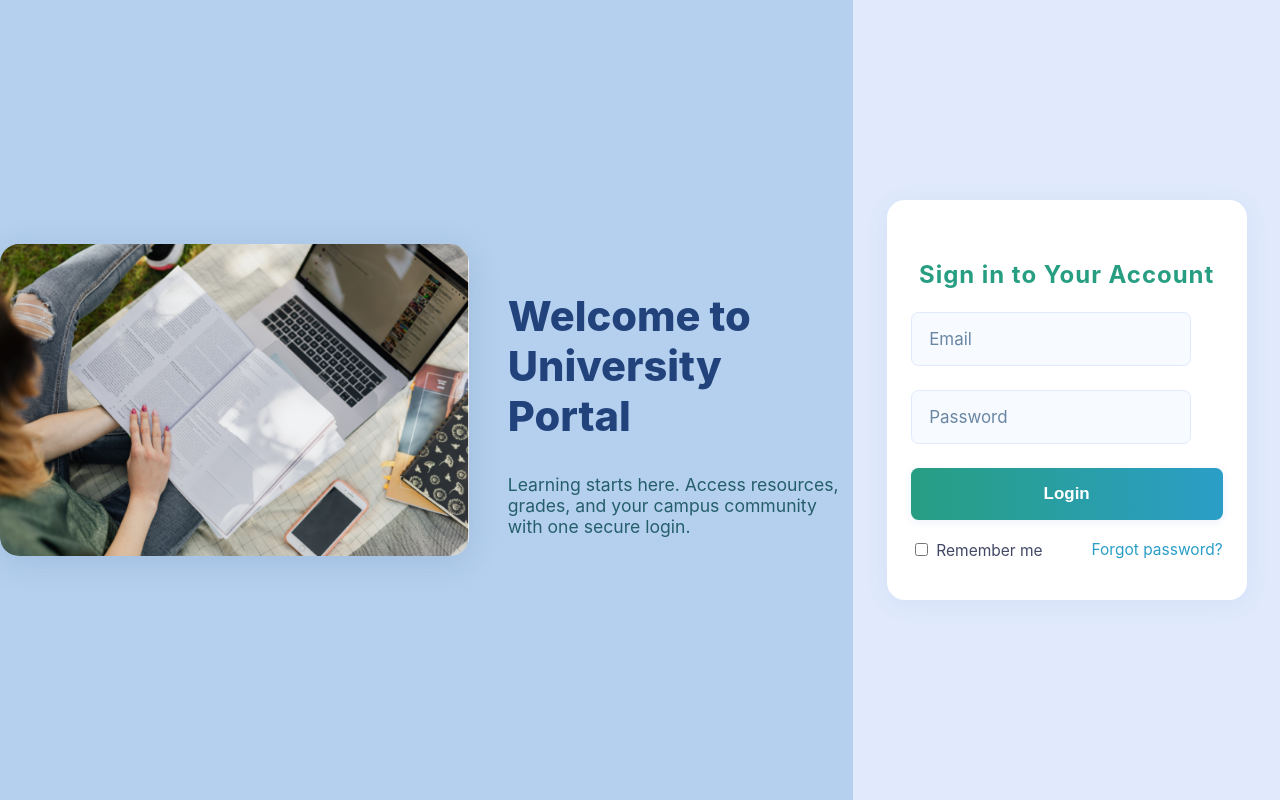
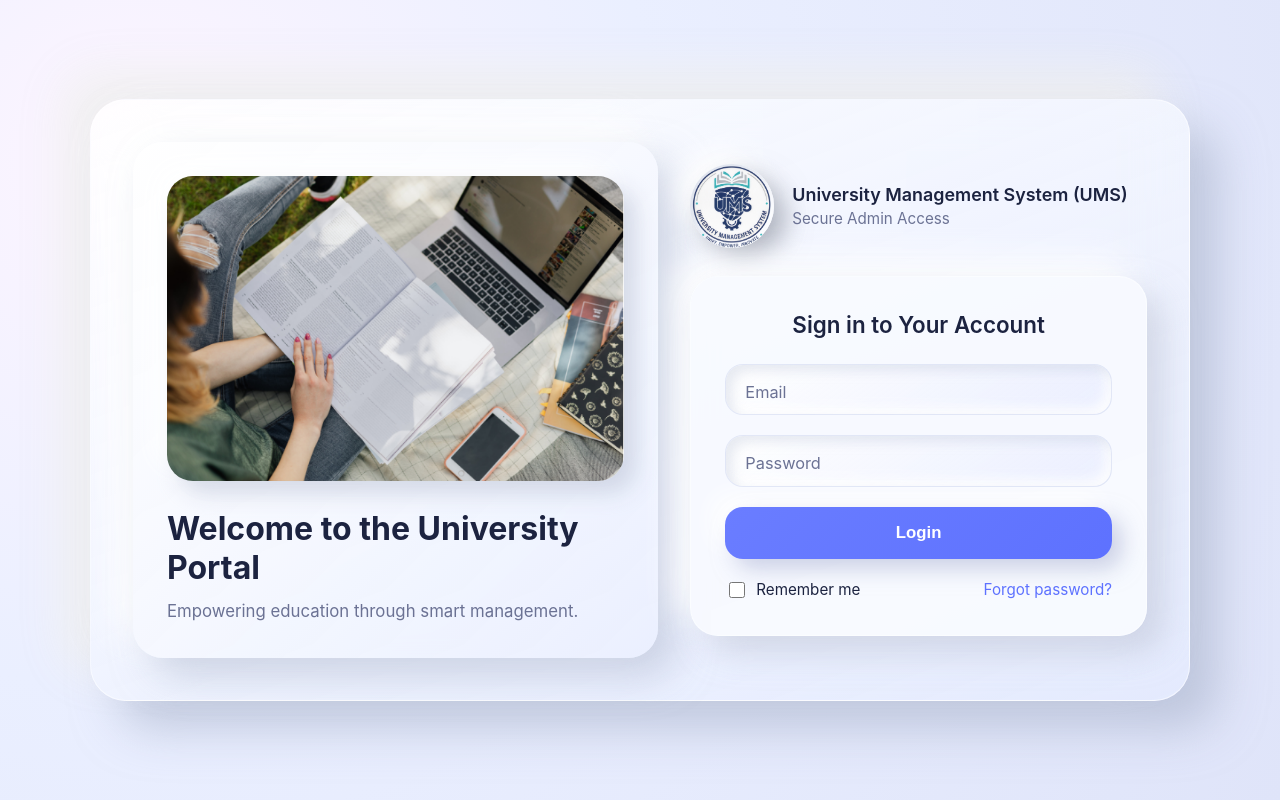
Before and after one commit to OmarH-creator/Agile-Project, a React (Create React App) app in the folder frontend/: page / in a window 1280 px wide. Built offline with nearby package versions, Linux system fonts and the light colour scheme.

Commit message:
updated login view and admin dashboard view

```diff
--- a/frontend/src/pages/Curriculum/Curriculum.css
+++ b/frontend/src/pages/Curriculum/Curriculum.css
@@ -6,7 +6,7 @@
     --neo-text: #1c2340;
     --neo-muted: #6b7294;
     --neo-accent: #6a7dff;
-    --neo-accent-strong: #4e63ff;
+    --neo-accent-strong: rgba(77, 99, 255, 0.9);
 }
 
 .curriculum-shell {
--- a/frontend/src/pages/Login_View/Login.css
+++ b/frontend/src/pages/Login_View/Login.css
@@ -1,179 +1,357 @@
-.login-split-container {
-  display: flex;
-  min-height: 100vh;
+:root {
+    --neo-bg: #e7e9f6;
+    --neo-surface: rgba(248, 250, 255, 0.92);
+    --neo-shadow-dark: rgba(181, 190, 210, 0.75);
+    --neo-shadow-light: rgba(255, 255, 255, 0.95);
+    --neo-text: #1c2340;
+    --neo-muted: #6b7294;
+    --neo-accent: #6a7dff;
+    --neo-accent-strong: #4e63ff;
 }
 
-/* Ilustration Section */
-.login-illustration {
-  flex: 2;
+.login-shell {
+    min-height: 100vh;
     display: flex;
     align-items: center;
     justify-content: center;
-  background: #b5d0ee;
-  padding: 0;
-  min-height: 100vh;
+    padding: 48px 24px;
+    background: radial-gradient(circle at 10% 20%, #fdf5ff 0%, #eaefff 40%, #dfe4f9 100%);
+    font-family: 'Inter', 'Segoe UI', system-ui, -apple-system, BlinkMacSystemFont, sans-serif;
+    color: var(--neo-text);
+    box-sizing: border-box;
 }
-.illustration-image {
-  width: 55%;
-  max-width: 500px;
-  height: auto;
-  display: block;
-  margin-right: 3vw;
-  border-radius: 1.2rem;
-  box-shadow: 0 6px 32px #22427c25;
+
+.login-card {
+    width: min(1100px, 100%);
+    display: grid;
+    grid-template-columns: 1.15fr 1fr;
+    gap: 32px;
+    padding: 42px;
+    border-radius: 36px;
+    background: linear-gradient(160deg, rgba(255, 255, 255, 0.82), rgba(229, 236, 255, 0.68));
+    border: 1px solid rgba(255, 255, 255, 0.55);
+    box-shadow: 28px 28px 46px rgba(166, 175, 200, 0.58), -28px -28px 46px rgba(239, 239, 239, 0.9);
+    backdrop-filter: blur(26px);
 }
-.illustration-text {
-  max-width: 30vw;
-  min-width: 250px;
+
+.login-illustration {
+    display: flex;
+    align-items: center;
+    justify-content: center;
+}
+
+.illustration-surface {
+    width: 100%;
+    height: 100%;
+    padding: 34px;
+    border-radius: 30px;
+    background: linear-gradient(135deg, rgba(255, 255, 255, 0.92), rgba(234, 239, 255, 0.76));
+    box-shadow: 18px 18px 38px rgba(175, 184, 205, 0.55), -18px -18px 36px rgba(255, 255, 255, 0.94);
     display: flex;
     flex-direction: column;
-  align-items: flex-start;
-}
-.login-campus-title {
-  font-size: 2.6rem;
-  font-weight: 800;
-  color: #22427c;
-  margin-bottom: 1rem;
-  text-align: left;
-}
-.login-message {
-  color: #255e6b;
-  font-size: 1.1rem;
-  text-align: left;
-  margin-bottom: 0;
+    gap: 28px;
+    justify-content: flex-start;
 }
 
-/* Form Section */
-.login-form-section {
-  flex: 1;
-  display: flex;
-  justify-content: center;
-  align-items: center;
-  background: #e0eafc;
+.illustration-image {
+    width: 100%;
+    max-width: 460px;
+    margin: 0 auto;
+    border-radius: 26px;
+    object-fit: cover;
+    box-shadow: 12px 12px 22px rgba(175, 184, 205, 0.48), -12px -12px 22px rgba(255, 255, 255, 0.95);
 }
-.login-form {
-  width: 100%;
-  max-width: 360px;
-  background: #fff;
-  padding: 2.5rem 1.5rem;
-  border-radius: 1.1rem;
-  box-shadow: 0 4px 26px 0 rgba(40, 94, 199, 0.07);
+
+.illustration-text {
+    text-align: left;
     display: flex;
     flex-direction: column;
-}
-.login-title {
-  font-weight: 700;
-  margin-bottom: 1.4rem;
-  color: #279e82;
-  text-align: center;
-  letter-spacing: 0.04em;
-}
-.login-button {
-  background: linear-gradient(90deg, #279e82 0%, #2b9ec7 100%);
-  color: #fff;
-  border: none;
-  padding: 1.02rem;
-  font-size: 1.06rem;
-  border-radius: 0.47rem;
-  cursor: pointer;
-  margin-bottom: 1.2rem;
-  transition: background 0.19s;
-  font-weight: 700;
-  box-shadow: 0 2px 8px 0 rgba(40, 94, 199, 0.09);
+    gap: 12px;
 }
 
+.login-campus-title {
+    font-size: clamp(2rem, 2.3vw, 2.6rem);
+    font-weight: 700;
+    margin: 0;
+    color: var(--neo-text);
+}
+
+.login-message {
+    margin: 0;
+    font-size: 1.05rem;
+    line-height: 1.5;
+    color: var(--neo-muted);
+}
+
+.login-form-section {
+    display: flex;
+    flex-direction: column;
+    justify-content: center;
+    gap: 28px;
+}
+
+.login-brand {
+    display: flex;
+    align-items: center;
+    gap: 18px;
+    color: var(--neo-text);
+}
+
+.login-logo-shell {
+    width: 84px;
+    height: 84px;
+    border-radius: 90px;
+    padding: 0px;
+    background: linear-gradient(145deg, rgba(255, 255, 255, 0.96), rgba(233, 238, 252, 0.85));
+    box-shadow: 12px 12px 26px rgba(121, 125, 140, 0.55), -12px -12px 26px rgba(255, 255, 255, 0.92);
+    display: flex;
+    align-items: center;
+    justify-content: center;
+}
+
+.login-logo {
+    width: 100%;
+    height: 100%;
+    object-fit: contain;
+    border-radius: 90px;
+    box-shadow: inset 5px 5px 8px rgba(187, 196, 214, 0.45), inset -5px -5px 10px rgba(255, 255, 255, 0.9);
+}
+
+.login-brand-text {
+    display: flex;
+    flex-direction: column;
+    gap: 4px;
+}
+
+.login-brand-title {
+    font-size: 1.12rem;
+    font-weight: 600;
+}
+
+.login-brand-sub {
+    font-size: 0.95rem;
+    color: var(--neo-muted);
+}
+
+.login-form {
+    display: flex;
+    flex-direction: column;
+    gap: 20px;
+    padding: 34px;
+    border-radius: 28px;
+    background: var(--neo-surface);
+    box-shadow: 16px 16px 32px rgba(183, 190, 208, 0.5), -16px -16px 32px rgba(255, 255, 255, 0.9);
+    border: 1px solid rgba(255, 255, 255, 0.45);
+}
+
+.login-title {
+    margin: 0 0 6px;
+    font-size: 1.4rem;
+    font-weight: 600;
+    text-align: center;
+    color: var(--neo-text);
+}
+
+.floating-label-group {
+    position: relative;
+}
+
+.floating-input {
+    width: 100%;
+    padding: 1.1rem 1rem 0.85rem;
+    border-radius: 18px;
+    border: 1px solid rgba(223, 229, 246, 0.9);
+    background: linear-gradient(145deg, rgba(255, 255, 255, 0.95), rgba(230, 235, 255, 0.72));
+    box-shadow: inset 6px 6px 12px rgba(186, 195, 214, 0.35), inset -6px -6px 12px rgba(255, 255, 255, 0.85);
+    font-size: 1rem;
+    color: var(--neo-text);
+    transition: border 0.25s ease, box-shadow 0.25s ease;
+}
+
+.floating-input:focus {
+    border-color: rgba(106, 125, 255, 0.6);
+    box-shadow: inset 4px 4px 10px rgba(182, 193, 214, 0.4), inset -4px -4px 10px rgba(255, 255, 255, 0.9), 0 0 0 3px rgba(106, 125, 255, 0.15);
+    outline: none;
+}
+
+.floating-input::placeholder {
+    color: transparent;
+}
+
+.floating-input:focus::placeholder {
+    color: rgba(107, 114, 148, 0.75);
+}
+
+.floating-label {
+    position: absolute;
+    top: 1.1rem;
+    left: 1rem;
+    color: var(--neo-muted);
+    font-size: 1.02rem;
+    pointer-events: none;
+    padding: 0 0.25em;
+    background: transparent;
+    transition: top 0.22s cubic-bezier(.4,0,.2,1),
+    left 0.22s cubic-bezier(.4,0,.2,1),
+    font-size 0.22s cubic-bezier(.4,0,.2,1),
+    color 0.22s cubic-bezier(.4,0,.2,1);
+}
+
+.floating-input:focus + .floating-label,
+.floating-input:not(:placeholder-shown) + .floating-label {
+    top: -0.6rem;
+    left: 0.85rem;
+    font-size: 0.9rem;
+    color: var(--neo-accent-strong);
+    background: var(--neo-surface);
+    border-radius: 12px;
+}
+
+.floating-input:-webkit-autofill + .floating-label,
+.floating-input:-webkit-autofill:focus + .floating-label {
+    top: -0.6rem;
+    left: 0.85rem;
+    font-size: 0.9rem;
+    color: var(--neo-accent-strong);
+    background: var(--neo-surface);
+    border-radius: 12px;
+}
+
+
+.login-button {
+    border: none;
+    border-radius: 18px;
+    padding: 0.95rem;
+    font-size: 1.05rem;
+    font-weight: 600;
+    color: #fff;
+    cursor: pointer;
+    display: inline-flex;
+    align-items: center;
+    justify-content: center;
+    gap: 0.6rem;
+    min-height: 52px;
+    min-width: 160px;
+    background: linear-gradient(135deg, var(--neo-accent), var(--neo-accent-strong));
+    box-shadow: 10px 10px 22px rgba(167, 175, 210, 0.55), -12px -12px 22px rgba(255, 255, 255, 0.95);
+    transition: transform 0.2s ease, box-shadow 0.2s ease, filter 0.2s ease;
+}
+
+.login-button:hover:not(:disabled),
+.login-button:focus-visible:not(:disabled) {
+    transform: translateY(-2px);
+    box-shadow: 14px 14px 28px rgba(153, 162, 200, 0.6), -14px -14px 28px rgba(255, 255, 255, 0.98);
+    filter: brightness(1.05);
+    outline: none;
+}
+
+.login-button:disabled {
+    opacity: 0.6;
+    cursor: wait;
+}
+
+
+.login-button .loader {
+    margin: 0;
+}
 .loader {
-  border: 4px solid #f3f3f3;
-  border-top: 4px solid #279e82;
+    border: 3px solid rgba(255, 255, 255, 0.35);
+    border-top: 3px solid rgba(255, 255, 255, 0.95);
     border-radius: 50%;
-  width: 18px;
-  height: 18px;
+    width: 20px;
+    height: 20px;
     animation: spin 1s linear infinite;
-  display: inline-block;
-  vertical-align: middle;
 }
+
 @keyframes spin {
     0% { transform: rotate(0deg); }
     100% { transform: rotate(360deg); }
 }
 
-.login-button:hover {
-  background: #22427c;
-}
 .login-footer {
     display: flex;
     justify-content: space-between;
     align-items: center;
-  font-size: 0.97rem;
+    font-size: 0.95rem;
+    color: var(--neo-muted);
 }
-.login-remember label {
-  margin-left: 0.35rem;
-  color: #424866;
+
+.login-remember {
+    display: inline-flex;
+    align-items: center;
+    gap: 8px;
+    cursor: pointer;
 }
-.login-forgot a {
-  color: #2b9ec7;
+
+.login-remember input {
+    width: 16px;
+    height: 16px;
+    accent-color: var(--neo-accent);
+    border-radius: 6px;
+}
+
+.login-remember span {
+    color: var(--neo-text);
+}
+
+.login-forgot-link {
+    color: var(--neo-accent-strong);
     text-decoration: none;
-  transition: color 0.19s;
+    background: none;
+    border: none;
+    padding: 0;
+    font: inherit;
+    cursor: pointer;
+    transition: color 0.2s ease;
 }
-.login-forgot a:hover {
-  color: #279e82;
+
+.login-forgot-link:hover,
+.login-forgot-link:focus-visible {
+    color: var(--neo-accent);
     text-decoration: underline;
+    outline: none;
 }
-/* Responsive */
-@media (max-width: 900px) {
-  .login-split-container {
-    flex-direction: column;
+
+@media (max-width: 1024px) {
+    .login-card {
+        grid-template-columns: 1fr;
+        padding: 36px;
     }
-  .login-illustration {
-    align-items: center;
-    padding: 2rem 1.5rem 2rem 1.5rem;
-    background: none;
+
+    .illustration-surface {
+        order: -1;
+        text-align: center;
     }
-  .login-form-section {
-    box-shadow: none;
+
+    .illustration-text {
+        text-align: center;
+    }
+
+    .login-brand {
+        justify-content: center;
     }
 }
 
-/* --- Floating Label CSS --- */
-.floating-label-group {
-  position: relative;
-  margin-bottom: 1.5rem;
+@media (max-width: 640px) {
+    .login-shell {
+        padding: 32px 16px;
     }
-.floating-input {
-  width: 90%;
-  padding: 1.2rem 1rem 0.8rem 1rem;
-  border: 1px solid #e0eafc;
-  border-radius: 0.47rem;
-  background: #f7fbff;
-  font-size: 1.06rem;
-  transition: border 0.2s, background 0.2s;
+
+    .login-card {
+        padding: 26px;
+        border-radius: 28px;
+        gap: 24px;
     }
-.floating-input:focus {
-  border-color: #279e82;
-  background: #eaf7f3;
-  outline: none;
+
+    .illustration-surface {
+        padding: 26px;
     }
-.floating-label {
-  position: absolute;
-  top: 1.1rem;
-  left: 1rem;
-  color: #6986a3;
-  font-size: 1.06rem;
-  pointer-events: none;
-  padding: 0 0.15em;
-  background: #f7fbff;
-  transition:
-    top 0.22s cubic-bezier(.4,0,.2,1),
-    left 0.22s cubic-bezier(.4,0,.2,1),
-    font-size 0.22s cubic-bezier(.4,0,.2,1),
-    color 0.22s cubic-bezier(.4,0,.2,1);
+
+    .login-form {
+        padding: 26px;
     }
-.floating-input:focus + .floating-label,
-.floating-input:not(:placeholder-shown) + .floating-label {
-  top: -0.62rem;
-  left: 0.8rem;
-  font-size: 0.92rem;
-  color: #279e82;
-  background: #fff;
-  padding: 0 0.2em;
+
+    .login-brand-title {
+        font-size: 1.02rem;
     }
+}
--- a/frontend/src/pages/Login_View/Login.jsx
+++ b/frontend/src/pages/Login_View/Login.jsx
@@ -1,12 +1,14 @@
 import React, { useState } from "react";
 import { useNavigate } from "react-router-dom"
 import "./Login.css";
-import Illust from '../../assets/loginimage.png';
-import confetti from 'canvas-confetti';
+import Illust from "../../assets/loginimage.png";
+import umsLogo from "../../assets/UMS Logo.png";
+import confetti from "canvas-confetti";
 import { login } from "../../auth/login";
 function FloatingLabelInput({ id, type, label, value, setValue }) {
     return (
         <div className="floating-label-group">
+            {/* Keep placeholder as a single space so :placeholder-shown detects empty state */}
             <input
                 id={id}
                 type={type}
@@ -15,7 +17,7 @@ function FloatingLabelInput({ id, type, label, value, setValue }) {
                 autoComplete="off"
                 value={value}
                 onChange={e => setValue(e.target.value)}
-        placeholder=" "  // required for :placeholder-shown to trigger
+                placeholder=" "
             />
             <label htmlFor={id} className="floating-label">
                 {label}
@@ -52,22 +54,34 @@ function Login() {
     };
 
     return (
-    <div className="login-split-container">
-      <div className="login-illustration">
+        <div className="login-shell">
+            <div className="login-card">
+                <section className="login-illustration">
+                    <div className="illustration-surface">
                         <img
                             className="illustration-image"
                             src={Illust}
                             alt="Campus illustration"
                         />
                         <div className="illustration-text">
-          <h1 className="login-campus-title">Welcome to University Portal</h1>
+                            <h1 className="login-campus-title">Welcome to the University Portal</h1>
                             <p className="login-message">
-            Learning starts here. Access resources, grades, and your campus community with one secure login.
+                                Empowering education through smart management.
                             </p>
                         </div>
                     </div>
-      <div className="login-form-section">
-        <form className="login-form">
+                </section>
+                <section className="login-form-section">
+                    <div className="login-brand">
+                        <div className="login-logo-shell">
+                            <img src={String(umsLogo)} alt="UMS logo" className="login-logo" />
+                        </div>
+                        <div className="login-brand-text">
+                            <span className="login-brand-title">University Management System (UMS)</span>
+                            <span className="login-brand-sub">Secure Admin Access</span>
+                        </div>
+                    </div>
+                    <form className="login-form" onSubmit={handleLogin}>
                         <h2 className="login-title">Sign in to Your Account</h2>
                         <FloatingLabelInput
                             id="email"
@@ -83,20 +97,26 @@ function Login() {
                             value={password}
                             setValue={setPassword}
                         />
-        <button type="submit" onClick={handleLogin} className="login-button" disabled={isLoading}>
+                        <button type="submit" className="login-button" disabled={isLoading}>
                             {isLoading ? <span className="loader"></span> : "Login"}
                         </button>
-
                         <div className="login-footer">
-            <span className="login-remember">
+                            <label className="login-remember" htmlFor="remember">
                                 <input type="checkbox" id="remember" />
-              <label htmlFor="remember">Remember me</label>
-            </span>
+                                <span>Remember me</span>
+                            </label>
                             <span className="login-forgot">
-              <a href="#">Forgot password?</a>
+                                <button
+                                    type="button"
+                                    className="login-forgot-link"
+                                    onClick={() => navigate('/forgot-password')}
+                                >
+                                    Forgot password?
+                                </button>
                             </span>
                         </div>
                     </form>
+                </section>
             </div>
         </div>
     );
```
Also changed, not shown: frontend/src/pages/Admin_View/AdminDashboard.css (+11 -4 lines), frontend/src/pages/Admin_View/AdminDashboard.jsx (+9 -8 lines), frontend/src/assets/UMS Logo.png, 1 other file (tests, documents, lock files or other folders). Lines whose indentation alone changed are shown as unchanged.
